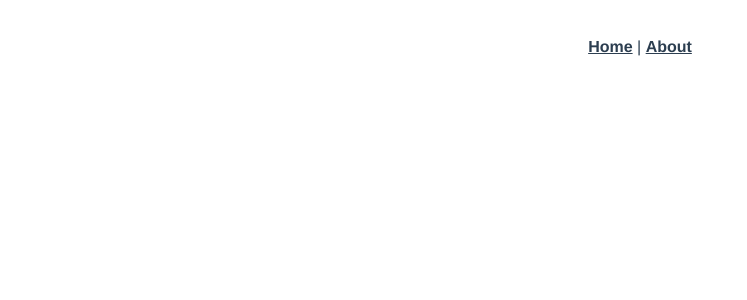
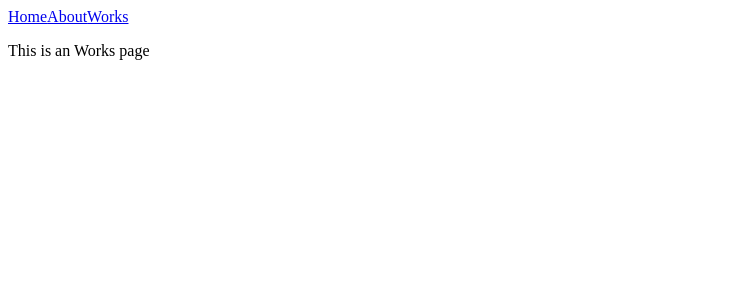
Before and after one commit to kotodu/kotodu.github.io, a Vue app: page /works in a window 1280 px wide. Shown: the top 300 px of the page, without its empty margins (0-747 px from the left). Built offline with nearby package versions, Linux system fonts and the light colour scheme.

Commit message:
これからいじるapp.vueを仮作成

```diff
--- /dev/null
+++ b/src/App.vue
@@ -0,0 +1,13 @@
+<template>
+    <div id="app">
+        <nav>
+            <router-link to="/">Home</router-link>
+            <router-link to="/about">About</router-link>
+            <router-link to="/works">Works</router-link>
+        </nav>
+        <router-view/>
+    </div>
+</template>
+<style lang="scss">
+
+</style>
--- a/src/main.ts
+++ b/src/main.ts
@@ -1,6 +1,7 @@
 import Vue from 'vue'
 import router from './router'
-import Sample from './Sample.vue'
+// import Sample from './Sample.vue'
+import App from './App.vue'
 
 Vue.config.productionTip = false
 
@@ -10,5 +11,5 @@ Vue.use(VueCompositionApi);
 
 new Vue({
   router,
-  render: h => h(Sample)
+  render: h => h(App)
 }).$mount('#app')
--- a/src/router/index.ts
+++ b/src/router/index.ts
@@ -1,6 +1,7 @@
 import Vue from 'vue'
 import VueRouter, { RouteConfig } from 'vue-router'
 import Home from '../views/Home.vue'
+import Works from '../views/Works.vue'
 
 Vue.use(VueRouter)
 
@@ -17,6 +18,11 @@ const routes: Array<RouteConfig> = [
     // this generates a separate chunk (about.[hash].js) for this route
     // which is lazy-loaded when the route is visited.
     component: () => import(/* webpackChunkName: "about" */ '../views/About.vue')
+  },
+  {
+    path: '/works',
+    name: 'Works',
+    component: Works
   }
 ]
 
--- /dev/null
+++ b/src/views/Works.vue
@@ -0,0 +1,5 @@
+<template>
+  <div class="works">
+    <p>This is an Works page</p>
+  </div>
+</template>
```
